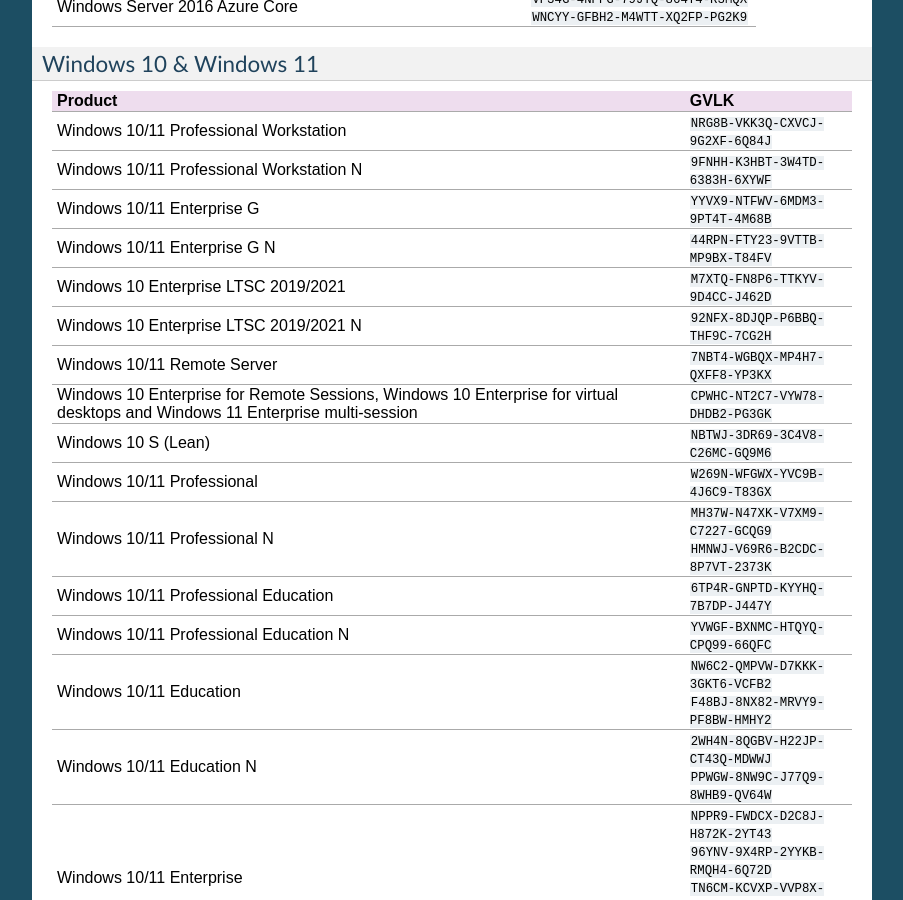
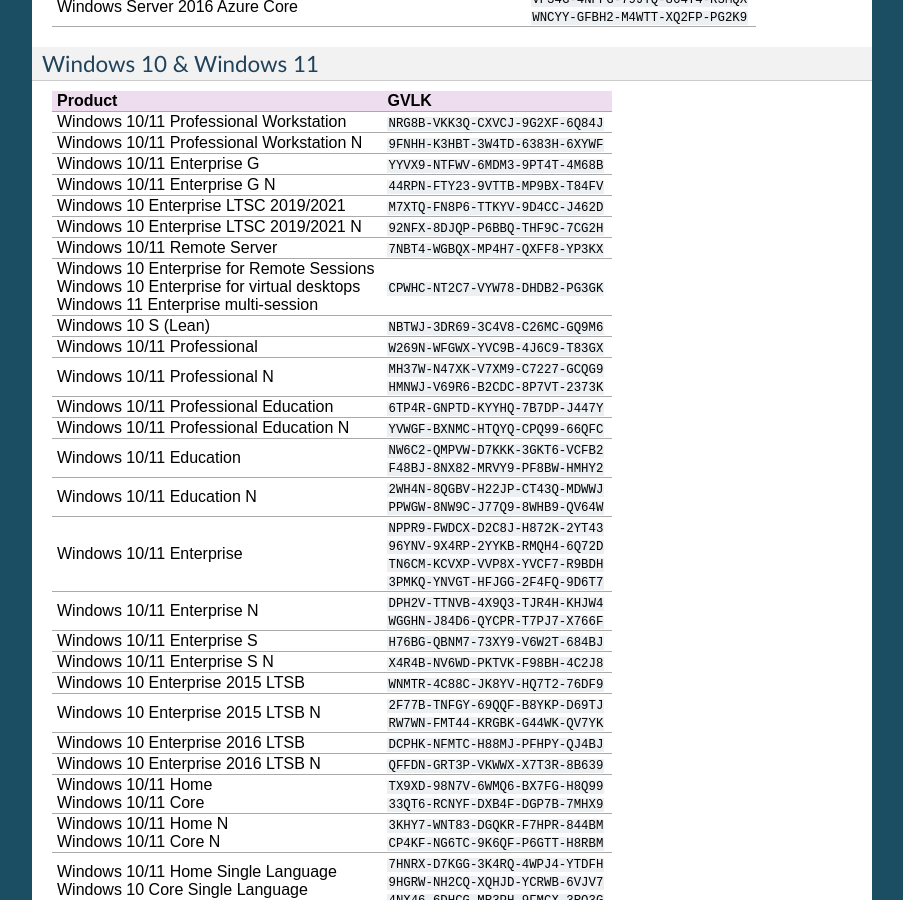
Before and after one commit to SystemRage/py-kms, a Sphinx documentation site: the page built from docs/Keys.md, in a window 1280 px wide and 900 px high, scrolled down 868 px. Shown: the whole window, without its empty margins (198-1101 px from the left). Built offline with Sphinx 7.4.7, drawn with Linux system fonts in a browser that asks for light colours.

Commit message:
Improved readability
Revisions for PG3GK key are now written on different lines, rather than on one.

```diff
--- a/docs/Keys.md
+++ b/docs/Keys.md
@@ -50,7 +50,7 @@
 | Windows 10 Enterprise LTSC 2019/2021 | `M7XTQ-FN8P6-TTKYV-9D4CC-J462D` |
 | Windows 10 Enterprise LTSC 2019/2021 N | `92NFX-8DJQP-P6BBQ-THF9C-7CG2H` |
 | Windows 10/11 Remote Server | `7NBT4-WGBQX-MP4H7-QXFF8-YP3KX` |
-| Windows 10 Enterprise for Remote Sessions, Windows 10 Enterprise for virtual desktops and Windows 11 Enterprise multi-session | `CPWHC-NT2C7-VYW78-DHDB2-PG3GK` |
+| Windows 10 Enterprise for Remote Sessions <br> Windows 10 Enterprise for virtual desktops <br> Windows 11 Enterprise multi-session | `CPWHC-NT2C7-VYW78-DHDB2-PG3GK` |
 | Windows 10 S (Lean) | `NBTWJ-3DR69-3C4V8-C26MC-GQ9M6` |
 | Windows 10/11 Professional | `W269N-WFGWX-YVC9B-4J6C9-T83GX` |
 | Windows 10/11 Professional N | `MH37W-N47XK-V7XM9-C7227-GCQG9`<br>`HMNWJ-V69R6-B2CDC-8P7VT-2373K` |
```
